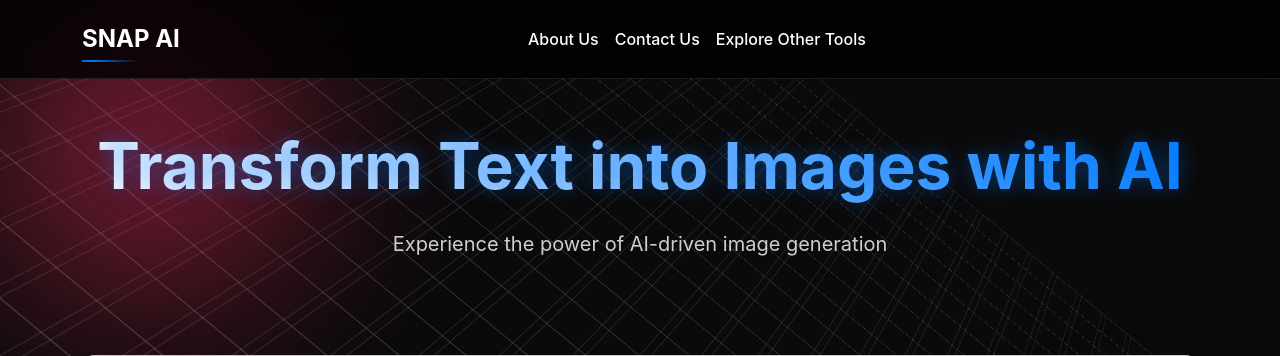
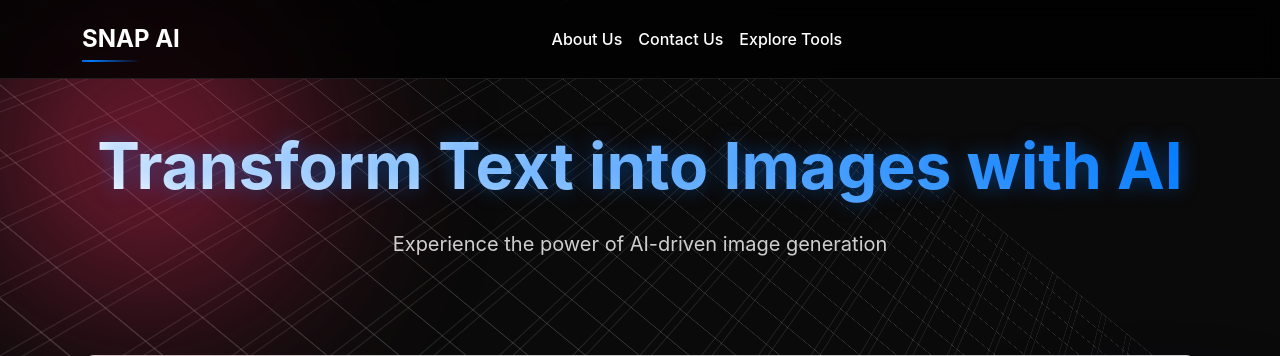
Before and after one commit to ayushsalunkhe/text-to-image, a Flask app: page / in a window 1280 px wide. Shown: the top 356 px of the page. Run offline with Flask 3, Linux system fonts and the light colour scheme.

Commit message:
Update index.html

```diff
--- a/templates/index.html
+++ b/templates/index.html
@@ -377,13 +377,13 @@
             <div class="collapse navbar-collapse" id="navbarNav">
                 <ul class="navbar-nav mx-auto">
                     <li class="nav-item">
-                        <a class="nav-link" href="#">About Us</a>
+                      <a class="nav-link" href="{{ url_for('about_us') }}">About Us</a>
                     </li>
                     <li class="nav-item">
-                        <a class="nav-link" href="#">Contact Us</a>
+                      <a class="nav-link" href="{{ url_for('contact_us') }}">Contact Us</a>
                     </li>
                     <li class="nav-item">
-                        <a class="nav-link" href="#">Explore Other Tools</a>
+                      <a class="nav-link" href="{{ url_for('explore_tools') }}">Explore Tools</a>
                     </li>
                 </ul>
                 <div class="auth-buttons d-flex gap-3">
```
